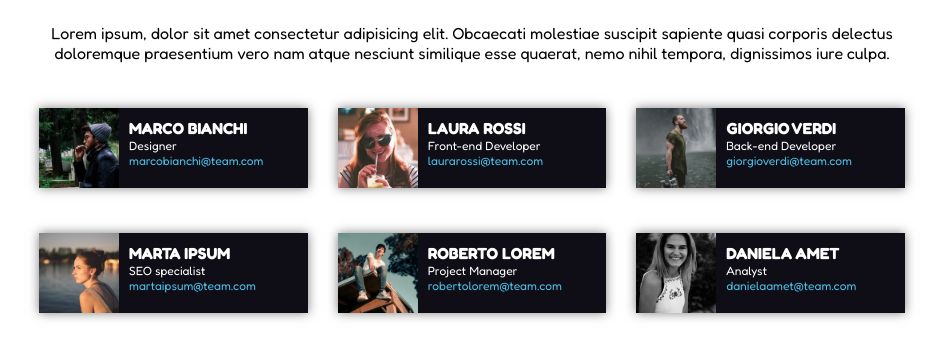
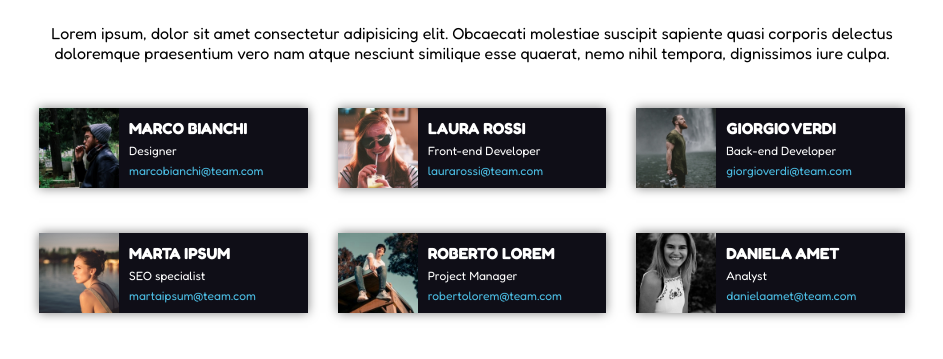
Before and after one commit to Neo-Machina/html-css-float-cards, a plain HTML site: page index.html in a window 1280 px wide. Shown: the part 91-450 px from the top of the page, without its empty margins (168-1111 px from the left). Drawn offline with Linux system fonts and the light colour scheme.

Commit message:
text spaces fixed

```diff
--- a/css/style.css
+++ b/css/style.css
@@ -67,8 +67,5 @@ h1 {
 
 .text-size {
     font-size: 12px;
+    margin-top: 5px;
 }
-
-.email-color space {
-    padding: 5px 0;
-}
--- a/index.html
+++ b/index.html
@@ -30,10 +30,8 @@
 
                         <div class="content">
                             <h4>MARCO BIANCHI</h4>
-                            <div class="text-size">
-                                <div>Designer</div>
-                                <div><span class="email-color space">marcobianchi@team.com</span></div>
-                            </div>
+                            <div class="text-size">Designer</div>
+                            <div class="text-size email-color">marcobianchi@team.com</div>
                         </div>
                     </div>
                 </div>
@@ -44,10 +42,8 @@
 
                         <div class="content">
                             <h4>LAURA ROSSI</h4>
-                            <div class="text-size">
-                                <div>Front-end Developer</div>
-                                <div><span class="email-color">laurarossi@team.com</span></div>
-                            </div>
+                            <div class="text-size">Front-end Developer</div>
+                            <div class="text-size email-color">laurarossi@team.com</div>
                         </div>
                     </div>
                 </div>
@@ -58,10 +54,8 @@
 
                         <div class="content">
                             <h4>GIORGIO VERDI</h4>
-                            <div class="text-size">
-                                <div>Back-end Developer</div>
-                                <div><span class="email-color">giorgioverdi@team.com</span></div>
-                            </div>
+                            <div class="text-size">Back-end Developer</div>
+                            <div class="text-size email-color">giorgioverdi@team.com</div>
                         </div>
                     </div>
                 </div>
@@ -72,10 +66,8 @@
 
                         <div class="content">
                             <h4>MARTA IPSUM</h4>
-                            <div class="text-size">
-                                <div>SEO specialist</div>
-                                <div><span class="email-color">martaipsum@team.com</span></div>
-                            </div>
+                            <div class="text-size">SEO specialist</div>
+                            <div class="text-size email-color">martaipsum@team.com</div>
                         </div>
                     </div>
                 </div>
@@ -86,10 +78,8 @@
 
                         <div class="content">
                             <h4>ROBERTO LOREM</h4>
-                            <div class="text-size">
-                                <div>Project Manager</div>
-                                <div><span class="email-color">robertolorem@team.com</span></div>
-                            </div>
+                            <div class="text-size">Project Manager</div>
+                            <div class="text-size email-color">robertolorem@team.com</div>
                         </div>
                     </div>
                 </div>
@@ -100,16 +90,12 @@
 
                         <div class="content">
                             <h4>DANIELA AMET</h4>
-                            <div class="text-size">
-                                <div>Analyst</div>
-                                <div><span class="email-color">danielaamet@team.com</span></div>
-                            </div>
+                            <div class="text-size">Analyst</div>
+                            <div class="text-size email-color">danielaamet@team.com</div>
                         </div>
                     </div>
                 </div>
-
             </section>
-
         </div>
     </main>
 </body>
```
